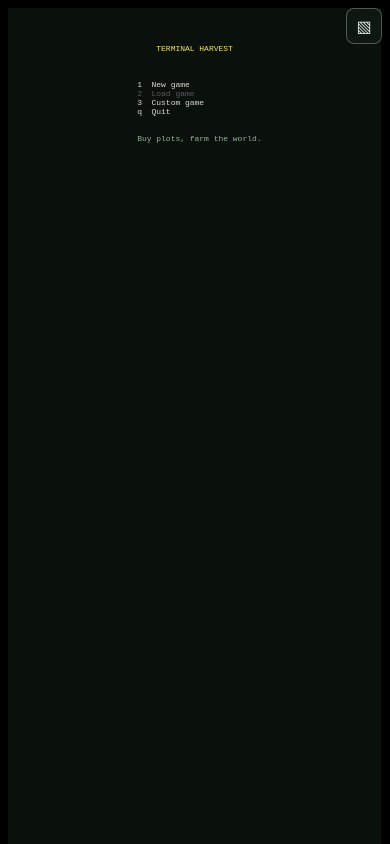
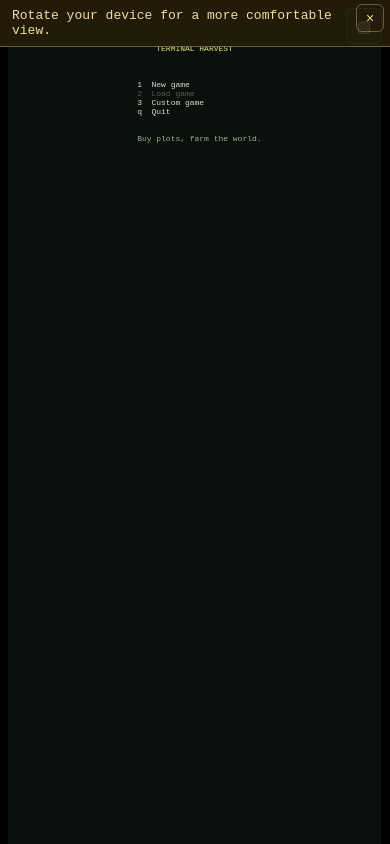
Before and after one commit to artofscripting/Terminal-Farming, a website built with Vite: page index.html in a window 390 px wide. Built offline with nearby package versions, Linux system fonts and the light colour scheme.

Commit message:
Suggest landscape orientation when portrait can't fit comfortably
Dismissible banner shown only when fitToWidth() had to shrink the
font all the way to its 8px legibility floor and still couldn't fit
80 columns -- a real signal rotating would help, not just "you're in
portrait" (which would be noise on a tablet). Clears automatically
back in landscape so it can reappear if they return to a cramped
portrait later; dismiss lasts for the current portrait session.

Co-Authored-By: Claude Sonnet 5 <noreply@anthropic.com>

```diff
--- a/index.html
+++ b/index.html
@@ -98,10 +98,44 @@
       font-size: 16px;
       touch-action: manipulation;
     }
+
+    /* Landscape suggestion (web/main.js): shown only when fitToWidth() had
+       to shrink the font all the way to its legibility floor and still
+       couldn't comfortably fit -- a genuine signal rotating would help,
+       not just "you're in portrait." Dismissible; never blocks play. */
+    #rotate-suggest {
+      display: none;
+      position: fixed;
+      left: 0;
+      right: 0;
+      top: 0;
+      z-index: 12;
+      padding: 8px 40px 8px 12px;
+      box-sizing: border-box;
+      background: rgba(40, 30, 10, 0.85);
+      color: #f0dca0;
+      font: 13px "Cascadia Mono", "Courier New", monospace;
+      border-bottom: 1px solid rgba(240, 220, 160, 0.35);
+    }
+    #rotate-suggest.visible { display: block; }
+    #rotate-dismiss {
+      position: absolute;
+      right: 6px;
+      top: 4px;
+      width: 28px;
+      height: 28px;
+      border-radius: 6px;
+      border: 1px solid rgba(240, 220, 160, 0.35);
+      background: transparent;
+      color: #f0dca0;
+      font-size: 14px;
+      touch-action: manipulation;
+    }
   </style>
 </head>
 <body>
   <div id="terminal"></div>
+  <div id="rotate-suggest">Rotate your device for a more comfortable view. <button id="rotate-dismiss" title="Dismiss">&times;</button></div>
   <button id="touch-toggle" title="Toggle touch controls">&#9639;</button>
   <div id="touch-controls">
     <div class="pad" id="touch-dpad">
--- a/src/web/main.js
+++ b/src/web/main.js
@@ -31,16 +31,37 @@ const fit = new FitAddon();
 term.loadAddon(fit);
 term.open(container);
 
+// Suggests rotating to landscape, but only when portrait genuinely can't
+// fit MIN_COLS even at the font-size floor -- not just "you're in
+// portrait," which would be noise on a tablet with plenty of width.
+// Dismissible per portrait session; clears once back in landscape so it
+// can reappear if they return to a cramped portrait later.
+const rotateSuggest = document.getElementById('rotate-suggest');
+const rotateDismiss = document.getElementById('rotate-dismiss');
+let rotateDismissed = false;
+rotateDismiss.addEventListener('pointerdown', (e) => {
+  e.preventDefault();
+  rotateDismissed = true;
+  rotateSuggest.classList.remove('visible');
+});
+
+function updateRotateSuggest(cramped) {
+  const portrait = window.matchMedia('(orientation: portrait)').matches;
+  if (!portrait) rotateDismissed = false;
+  rotateSuggest.classList.toggle('visible', portrait && cramped && !rotateDismissed);
+}
+
 function fitToWidth() {
   let size = MAX_FONT_SIZE;
   term.options.fontSize = size;
-  while (size > MIN_FONT_SIZE) {
-    const dims = fit.proposeDimensions();
-    if (!dims || dims.cols >= MIN_COLS) break;
+  let dims = fit.proposeDimensions();
+  while (dims && dims.cols < MIN_COLS && size > MIN_FONT_SIZE) {
     size -= 1;
     term.options.fontSize = size;
+    dims = fit.proposeDimensions();
   }
   fit.fit();
+  updateRotateSuggest(Boolean(dims && dims.cols < MIN_COLS));
 }
 
 fitToWidth();
```
Also changed, not shown: README.md.
